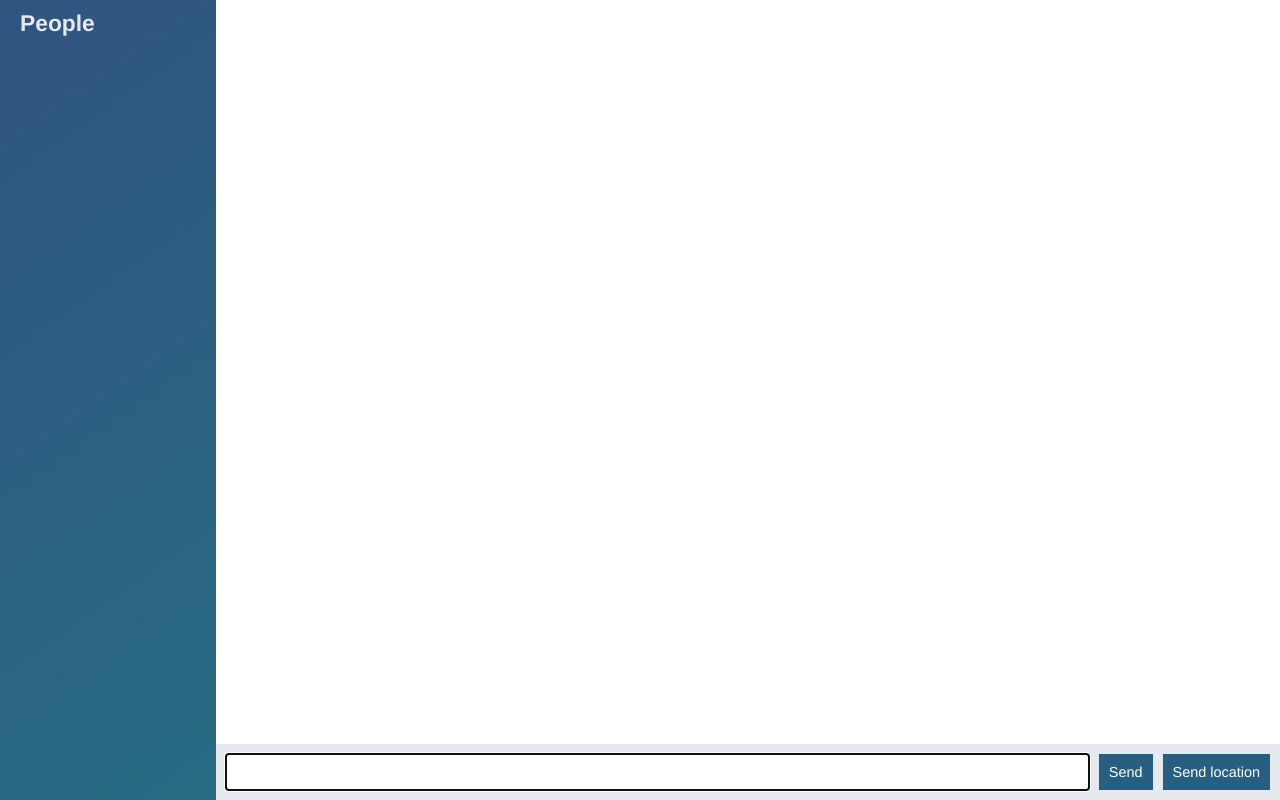
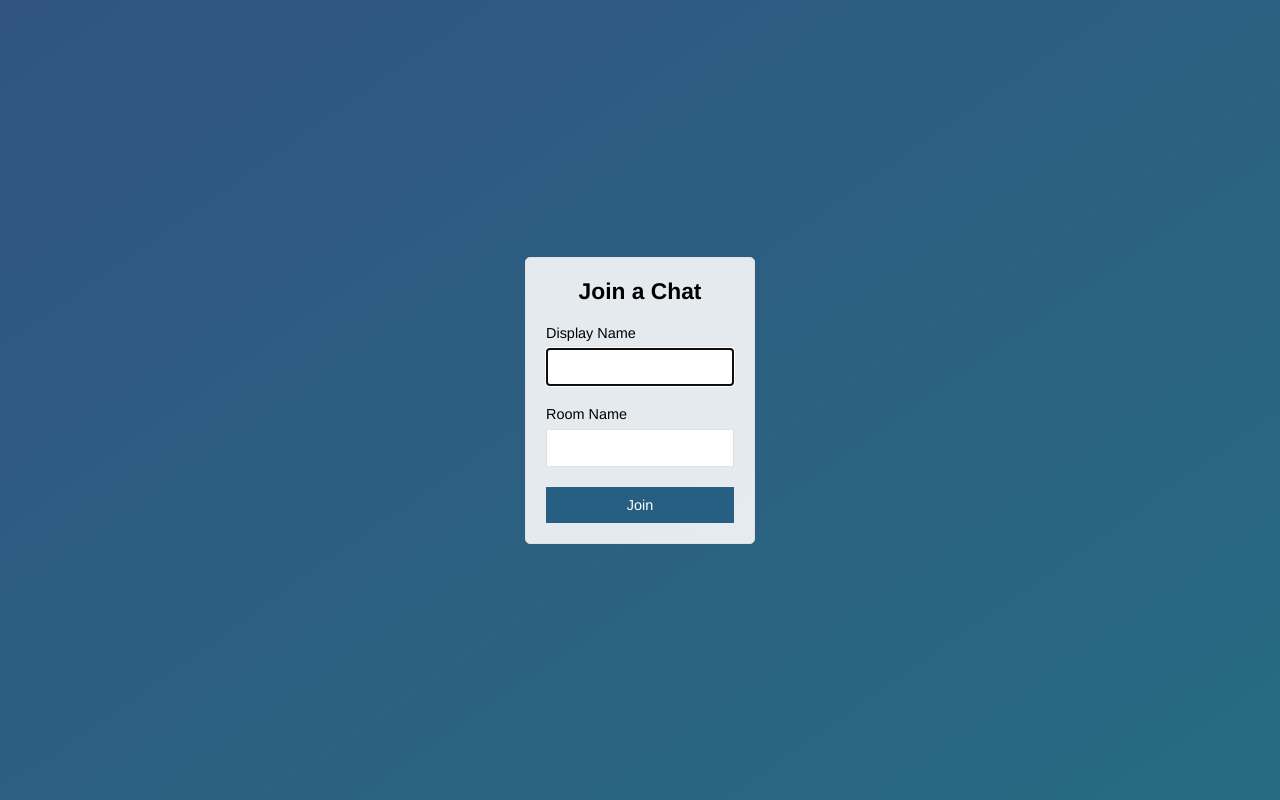
Before and after one commit to kieronmcc/node-chat-app, a website: page public/index.html in a window 1280 px wide. Drawn offline with nearby package versions, Linux system fonts and the light colour scheme; no server answers.

Commit message:
Added join form and redirect to chatroom page

```diff
--- a/public/index.html
+++ b/public/index.html
@@ -1,60 +1,31 @@
 <!DOCTYPE html>
-
-<html>
+<!DOCTYPE html>
+<html lang="en" dir="ltr">
   <head>
     <meta charset="utf-8">
     <link rel="stylesheet" href="/css/styles.css">
+    <meta name="viewport" content="width=device-width, initial-scale=1, user-scalable=no">
+    <title>Join | ChatApp</title>
   </head>
-
-<body class="chat">
-
-  <div class="chat__sidebar">
-    <h3>People</h3>
-    <div id="users"></div>
+  <body class="centered-form">
+    <div class="centered-form__form">
+      <form action="/chat.html">
+        <div class="form-field">
+          <h3>Join a Chat</h3>
         </div>
-
-  <div class="chat__main">
-    <ol id="messages" class="chat__messages"></ol>
-
-    <div class="chat__footer">
-      <form id="message-form">
-        <input name="message" type=" placeholder="Message" autofocus autocomplete="off" />
-        <button>Send</button>
+        <div class="form-field">
+          <label>Display Name</label>
+          <input type="text" name="name" autofocus/>
+        </div>
+        <div class="form-field">
+          <label>Room Name</label>
+          <input type="text" name="room"/>
+        </div>
+        <div class="form-field">
+          <button>Join</button>
+        </div>
       </form>
-
-      <button id="send-location">Send location</button>
     </div>
-  </div>
-
-  <script id="message-template" type="text/template">
-    <li class="message">
-      <div class="message__title">
-        <h4>{{from}}</h4>
-        <span>{{createdAt}}</span>
-      </div>
-      <div class="message__body">
-        <p>{{text}}</p>
-      </div>
-    </li>
-  </script>
-
-  <script id="location-message-template" type="text/template">
-    <li class="message">
-      <div class="message__title">
-        <h4>{{from}}</h4>
-        <span>{{createdAt}}</span>
-      </div>
-      <div class="message__body">
-        <a href="{{url}}" target="_blank">My current location</a>
-      </div>
-    </li>
-  </script>
-
-  <script src='/socket.io/socket.io.js'></script>
-  <script src='/js/libs/jquery-3.3.1.min.js'></script>
-  <script src='/js/libs/moment.js'></script>
-  <script src='/js/libs/mustache.js'></script>
-  <script src='/js/index.js'></script>
   </body>
 
 </html>
```
Also changed, not shown: public/chat.html (added, +62 -0 lines), public/js/chat.js (renamed from public/js/index.js). Lines whose indentation alone changed are shown as unchanged.
